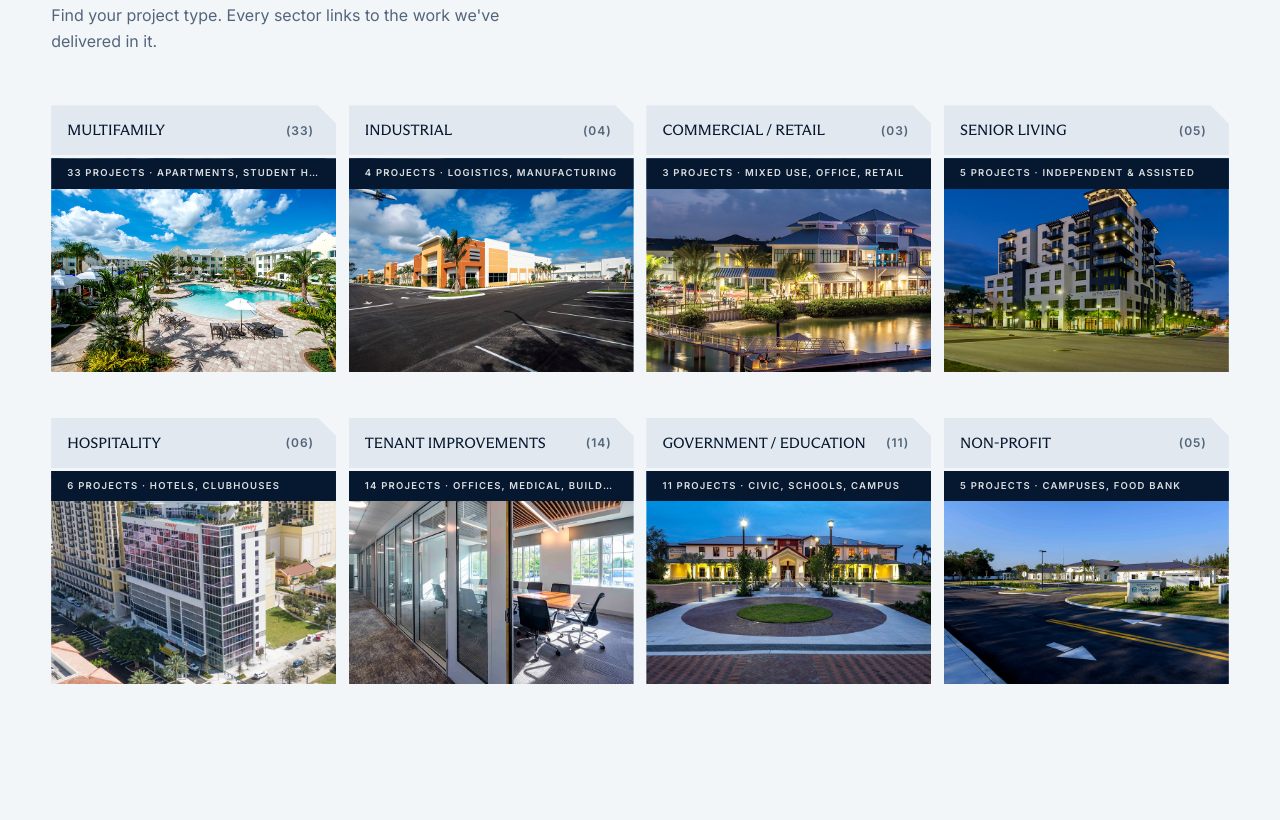
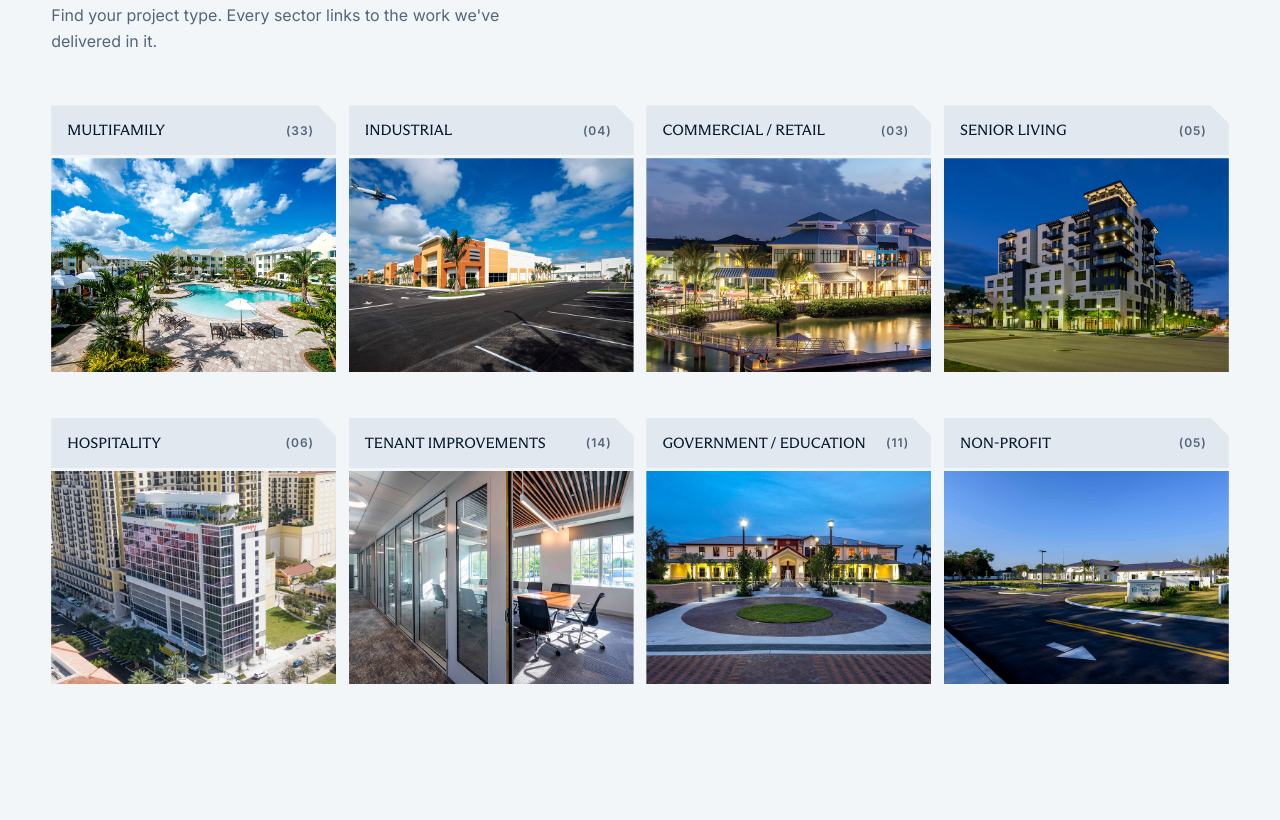
Before and after one commit to Oseelamar/verdex, a plain HTML site: page index.html in a window 1280 px wide. Shown: the part 1460-2280 px from the top of the page. Drawn offline with Linux system fonts and the light colour scheme.

Commit message:
Group ruler labels, drop sector tags, fix work tag timing
- EMR labels sit just above the ruler figures instead of far above them
- Remove the dark project-count tag from the sector cards everywhere
- Work, process and door tags wait for their photo frame to open before
  dropping, so the slide-down is actually visible

Co-Authored-By: Claude Opus 5.5 <noreply@anthropic.com>

```diff
--- a/app.js
+++ b/app.js
@@ -61,7 +61,12 @@
   drops.forEach(t => t.classList.add('drop'));
   const dio = new IntersectionObserver(es => es.forEach(e => {
     if (!e.isIntersecting) return;
-    e.target.querySelectorAll('.drop').forEach(t => t.classList.add('in')); dio.unobserve(e.target);
+    dio.unobserve(e.target);
+    /* the photo frame opens from the bottom first; the tag sits at its top edge, so wait until the frame has opened
+       or the drop happens out of sight behind the frame's mask */
+    const f = e.target.querySelector('.rv'), opened = f && f.dataset.t ? performance.now() - f.dataset.t : 0;
+    const wait = !f ? 150 : !f.classList.contains('in') ? 1100 : Math.max(150, 1000 - opened);
+    e.target.querySelectorAll('.drop').forEach(t => { t.style.setProperty('--d', '0s'); setTimeout(() => t.classList.add('in'), wait); });
   }), { threshold: .3 });
   /* watch the card, not the frame: the frame's own clip-path reveal hides it from the observer */
   new Set([...drops].map(t => t.closest('.wcard, .how__media, .door'))).forEach(c => dio.observe(c));
@@ -72,14 +77,14 @@
 
   const io = new IntersectionObserver(es => es.forEach(e => {
     if (!e.isIntersecting) return;
-    e.target.classList.add('in'); io.unobserve(e.target);
+    e.target.classList.add('in'); e.target.dataset.t = performance.now(); io.unobserve(e.target);
     if (e.target.matches('.proof__grid')) countUp(e.target);
   }), { rootMargin: '0px 0px -8% 0px' });
   document.querySelectorAll('[data-lines], .rv, .climb, .proof__grid, .stagger').forEach(el => io.observe(el));
 
   /* backup sweep for fast flicks: anything already above the fold line gets revealed */
   const sweep = () => document.querySelectorAll('[data-lines]:not(.in), .rv:not(.in), .climb:not(.in), .stagger:not(.in)').forEach(el => {
-    if (el.getBoundingClientRect().top < innerHeight * .95) el.classList.add('in');
+    if (el.getBoundingClientRect().top < innerHeight * .95) { el.classList.add('in'); el.dataset.t = performance.now(); }
   });
   addEventListener('scroll', sweep, { passive: true }); sweep();
 
--- a/index.html
+++ b/index.html
@@ -142,28 +142,28 @@
   <ul class="sgrid">
     <li><a class="scard" href="https://verdex.com/multifamily/">
       <span class="scard__top"><span class="scard__name">Multifamily</span><span class="scard__n">(33)</span></span>
-      <span class="scard__img"><img src="media/s-multifamily.jpg" alt="Resort-style pool at a Verdex multifamily community" loading="lazy"><span class="scard__bar">33 projects · Apartments, student housing</span></span></a></li>
+      <span class="scard__img"><img src="media/s-multifamily.jpg" alt="Resort-style pool at a Verdex multifamily community" loading="lazy"></span></a></li>
     <li><a class="scard" href="https://verdex.com/industrial-manufacturing/">
       <span class="scard__top"><span class="scard__name">Industrial</span><span class="scard__n">(04)</span></span>
-      <span class="scard__img"><img src="media/s-industrial.jpg" alt="Airport Logistics Park warehouse in West Palm Beach" loading="lazy"><span class="scard__bar">4 projects · Logistics, manufacturing</span></span></a></li>
+      <span class="scard__img"><img src="media/s-industrial.jpg" alt="Airport Logistics Park warehouse in West Palm Beach" loading="lazy"></span></a></li>
     <li><a class="scard" href="https://verdex.com/commercial-retail-construction/">
       <span class="scard__top"><span class="scard__name">Commercial / Retail</span><span class="scard__n">(03)</span></span>
-      <span class="scard__img"><img src="media/s-commercial.jpg" alt="Jupiter mixed-use building at dusk" loading="lazy"><span class="scard__bar">3 projects · Mixed use, office, retail</span></span></a></li>
+      <span class="scard__img"><img src="media/s-commercial.jpg" alt="Jupiter mixed-use building at dusk" loading="lazy"></span></a></li>
     <li><a class="scard" href="https://verdex.com/senior-living/">
       <span class="scard__top"><span class="scard__name">Senior Living</span><span class="scard__n">(05)</span></span>
-      <span class="scard__img"><img src="media/s-senior.jpg" alt="The Watermark senior living tower in West Palm Beach" loading="lazy"><span class="scard__bar">5 projects · Independent &amp; assisted</span></span></a></li>
+      <span class="scard__img"><img src="media/s-senior.jpg" alt="The Watermark senior living tower in West Palm Beach" loading="lazy"></span></a></li>
     <li><a class="scard" href="https://verdex.com/hospitality/">
       <span class="scard__top"><span class="scard__name">Hospitality</span><span class="scard__n">(06)</span></span>
-      <span class="scard__img"><img src="media/s-hospitality.jpg" alt="Aerial of the Canopy by Hilton hotel in West Palm Beach" loading="lazy"><span class="scard__bar">6 projects · Hotels, clubhouses</span></span></a></li>
+      <span class="scard__img"><img src="media/s-hospitality.jpg" alt="Aerial of the Canopy by Hilton hotel in West Palm Beach" loading="lazy"></span></a></li>
     <li><a class="scard" href="https://verdex.com/tenant-improvements/">
       <span class="scard__top"><span class="scard__name">Tenant Improvements</span><span class="scard__n">(14)</span></span>
-      <span class="scard__img"><img src="media/s-ti.jpg" alt="Neptune Wellness office boardroom buildout" loading="lazy"><span class="scard__bar">14 projects · Offices, medical, buildouts</span></span></a></li>
+      <span class="scard__img"><img src="media/s-ti.jpg" alt="Neptune Wellness office boardroom buildout" loading="lazy"></span></a></li>
     <li><a class="scard" href="https://verdex.com/government-public-works-education-construction/">
       <span class="scard__top"><span class="scard__name">Government / Education</span><span class="scard__n">(11)</span></span>
-      <span class="scard__img"><img src="media/s-gov.jpg" alt="Village Hall of Royal Palm Beach" loading="lazy"><span class="scard__bar">11 projects · Civic, schools, campus</span></span></a></li>
+      <span class="scard__img"><img src="media/s-gov.jpg" alt="Village Hall of Royal Palm Beach" loading="lazy"></span></a></li>
     <li><a class="scard" href="https://verdex.com/non-profit/">
       <span class="scard__top"><span class="scard__name">Non-Profit</span><span class="scard__n">(05)</span></span>
-      <span class="scard__img"><img src="media/s-nonprofit.jpg" alt="HomeSafe campus building" loading="lazy"><span class="scard__bar">5 projects · Campuses, food bank</span></span></a></li>
+      <span class="scard__img"><img src="media/s-nonprofit.jpg" alt="HomeSafe campus building" loading="lazy"></span></a></li>
   </ul>
 </section>
 
--- a/styles.css
+++ b/styles.css
@@ -40,7 +40,7 @@ button{font:inherit;color:inherit;cursor:pointer;background:none;border:0;paddin
 section{scroll-margin-top:72px}
 
 /* ---------- type (Castle / Hillpointe) ---------- */
-.eyebrow,.util,.nav__list>li>a,.btn,.bar__cta,.idx,.chip,.tab,.link,.scard__bar,.wcard__facts,.ncard__d,.ph,.awards__y,.rank__yrs{
+.eyebrow,.util,.nav__list>li>a,.btn,.bar__cta,.idx,.chip,.tab,.link,.wcard__facts,.ncard__d,.ph,.awards__y,.rank__yrs{
   font-family:var(--sans);font-weight:500;font-size:11.5px;line-height:1.5;letter-spacing:.13em;text-transform:uppercase}
 .eyebrow{display:flex;align-items:center;gap:10px}
 .eyebrow::before{content:"";flex:none;width:6px;height:6px;border-radius:50%;background:var(--sky)}
@@ -218,11 +218,6 @@ section{scroll-margin-top:72px}
 .scard__img{position:relative;display:block;overflow:hidden;aspect-ratio:4/3;margin-top:3px;background:var(--concrete)}
 .scard__img img{width:100%;height:100%;object-fit:cover;transition:transform .9s var(--ease)}
 .scard:hover .scard__img img,.scard:focus-visible .scard__img img{transform:scale(1.04)}
-/* the slim tag sits hidden above the photo and slides down onto it on hover */
-.scard__bar{position:absolute;left:0;right:0;top:0;z-index:1;padding:8px 16px;background:var(--ink);color:rgba(255,255,255,.86);font-size:9.5px;font-weight:600;
-  white-space:nowrap;overflow:hidden;text-overflow:ellipsis;transform:translateY(-101%);transition:transform .5s var(--ease)}
-.scard:hover .scard__bar,.scard:focus-visible .scard__bar{transform:none}
-@media (hover:none){.scard__bar{transform:none}}
 .scard__img::after{content:"→";position:absolute;right:0;bottom:0;display:grid;place-items:center;width:44px;height:44px;background:var(--blue);color:var(--white);font-size:16px;
   clip-path:polygon(14px 0,100% 0,100% 100%,0 100%,0 14px);transform:translate(101%,0);transition:transform .45s var(--ease)}
 .scard:hover .scard__img::after,.scard:focus-visible .scard__img::after{transform:none}
@@ -278,7 +273,7 @@ section{scroll-margin-top:72px}
 /* --p is Verdex's position on the 0 to 1.5 scale (0.70 / 1.5); app.js runs it up from 0 when the ruler scrolls in */
 .js .ruler{--p:0}
 .ruler__labels{display:flex;justify-content:space-between;gap:16px;font-size:10.5px;font-weight:700;letter-spacing:.16em;text-transform:uppercase;color:rgba(255,255,255,.55)}
-.ruler__track{position:relative;height:clamp(110px,9vw,150px);margin-top:clamp(84px,7vw,104px);background:rgba(255,255,255,.06);border-top:1px solid var(--line-l);border-bottom:1px solid var(--line-l)}
+.ruler__track{position:relative;height:clamp(110px,9vw,150px);margin-top:clamp(84px,6.4vw,100px);background:rgba(255,255,255,.06);border-top:1px solid var(--line-l);border-bottom:1px solid var(--line-l)}
 .ruler__fill{position:absolute;left:0;top:0;bottom:0;width:calc(var(--p) * 100%);background:linear-gradient(90deg,var(--navy),var(--blue))}
 .ruler__tick{position:absolute;bottom:0;width:1px;height:14px;background:rgba(255,255,255,.35)}
 .ruler__tick.is-major{height:100%;background:rgba(255,255,255,.18)}
@@ -473,10 +468,9 @@ section{scroll-margin-top:72px}
   .scard__top{height:auto;min-height:44px;gap:6px;padding:8px calc(var(--c) + 2px) 8px 10px}
   .scard__name{font-size:13px;white-space:normal;overflow:visible;line-height:1.15}
   .scard__n{font-size:10.5px}
-  .scard__bar{font-size:8.5px;padding:5px 10px;letter-spacing:.12em}
   .safety__img{aspect-ratio:4/3}
   .ruler__labels{font-size:9px;letter-spacing:.12em}
-  .ruler__track{height:96px;margin-top:124px}
+  .ruler__track{height:96px;margin-top:80px}
   .ruler__flag{font-size:9px;letter-spacing:.12em}
   .ruler__flag b{font-size:34px}
   .ruler__tick b{font-size:10px}
```
